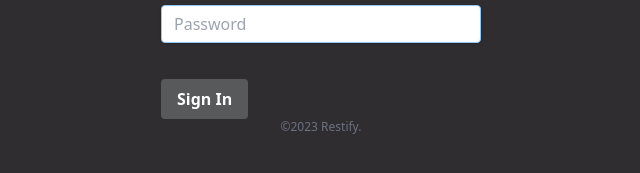
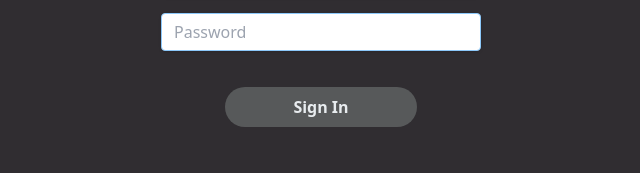
Before and after one commit to Affixrevy/Restify_Project, a website: page src/login_page/login.html in a window 1280 px wide. Shown: the part 485-658 px from the top of the page, without its empty margins (319-959 px from the left). Drawn offline with Linux system fonts and the light colour scheme.

Commit message:
Fix the button size and alignment for sign in

```diff
--- a/src/login_page/login.html
+++ b/src/login_page/login.html
@@ -22,15 +22,12 @@
                       <div class="mb-6">
                         <input class="shadow appearance-none border border-HYPERLINK_COLOR rounded w-full py-2 px-3 text-gray-700 mb-3 leading-tight focus:outline-none focus:shadow-outline" id="password" type="password" placeholder="Password">
                       </div>
-                      <div class="flex items-center justify-between">
-                        <button class="bg-BUTTON_COLOR hover:bg-STROKE_COLOR text-white font-bold py-2 px-4 rounded focus:outline-none focus:shadow-outline" type="button">
-                          Sign In
+                      <div class="flex items-center justify-center">
+                        <button class="bg-BUTTON_COLOR hover:bg-STROKE_COLOR text-FONT_COLOR_1 w-48 font-bold py-2 px-4 rounded-full">
+                            Sign In
                         </button>
                       </div>
                     </form>
-                    <p class="text-center text-gray-500 text-xs">
-                      &copy;2023 Restify.
-                    </p>
                   </div>
             </div>
         </form>
```
Also changed, not shown: dist/output.css.
